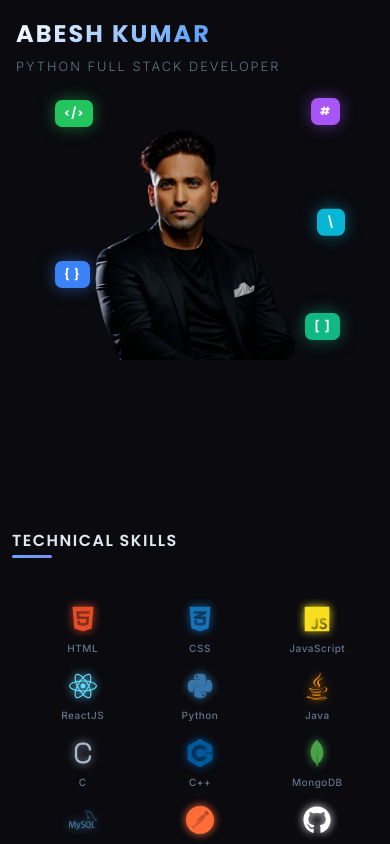
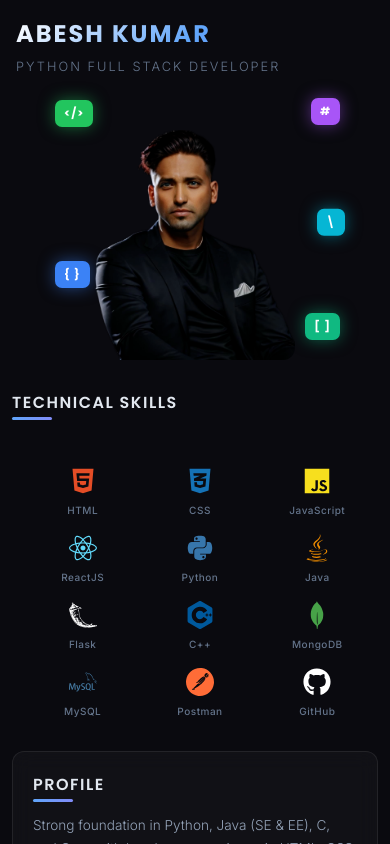
Before and after one commit to AKabesh746348/Portfolio, a React (Create React App) app: page / in a window 390 px wide. Shown: the top 844 px of the page. Built offline with nearby package versions, Linux system fonts and the light colour scheme.

Commit message:
adjustments

```diff
--- a/src/Profile.js
+++ b/src/Profile.js
@@ -5,8 +5,8 @@ import abesh from "./Common/Abesh.png"
 import { MdOutlineAlternateEmail, MdPhone } from "react-icons/md";
 import { FaHtml5, FaCss3Alt, FaReact, FaPython, FaJava, FaGithub, FaGraduationCap } from "react-icons/fa";
 import { IoLogoJavascript } from "react-icons/io5";
-import { SiMongodb, SiMysql, SiPostman, SiCplusplus } from "react-icons/si";
-import { TbLetterC } from "react-icons/tb";
+import { SiMongodb, SiMysql, SiPostman, SiCplusplus, SiFlask } from "react-icons/si";
+
 
 function Profile() {
 
@@ -35,7 +35,7 @@ function Profile() {
               </div>
             </div>
             <div class="col-6">
-              <br /><br /><br /><br /><br /><br /><br />
+              <div className='technical-skills-wrapper'>
                 <h2 className='section-heading'>TECHNICAL SKILLS</h2>
                 <div className='skills-grid'>
                   <div className='skill-icon' style={{ '--glow-color': '#E44D26' }}><FaHtml5 /><span>HTML</span></div>
@@ -44,12 +44,13 @@ function Profile() {
                   <div className='skill-icon' style={{ '--glow-color': '#61DAFB' }}><FaReact /><span>ReactJS</span></div>
                   <div className='skill-icon' style={{ '--glow-color': '#3776AB' }}><FaPython /><span>Python</span></div>
                   <div className='skill-icon' style={{ '--glow-color': '#ED8B00' }}><FaJava /><span>Java</span></div>
-                <div className='skill-icon' style={{ '--glow-color': '#A8B9CC' }}><TbLetterC /><span>C</span></div>
+                  <div className='skill-icon' style={{ '--glow-color': '#FFFFFF' }}><SiFlask /><span>Flask</span></div>
                   <div className='skill-icon' style={{ '--glow-color': '#00599C' }}><SiCplusplus /><span>C++</span></div>
                   <div className='skill-icon' style={{ '--glow-color': '#47A248' }}><SiMongodb /><span>MongoDB</span></div>
                   <div className='skill-icon' style={{ '--glow-color': '#4479A1' }}><SiMysql /><span>MySQL</span></div>
                   <div className='skill-icon' style={{ '--glow-color': '#FF6C37' }}><SiPostman /><span>Postman</span></div>
                   <div className='skill-icon' style={{ '--glow-color': '#ffffff' }}><FaGithub /><span>GitHub</span></div>
+                </div>
               </div>
             </div>
 
--- a/src/Profile.scss
+++ b/src/Profile.scss
@@ -431,6 +431,10 @@
     }
 }
 
+.technical-skills-wrapper {
+    margin-top: 15rem;
+}
+
 .skills-grid {
     display: grid;
     grid-template-columns: repeat(4, 1fr);
@@ -450,7 +454,7 @@
     svg {
         font-size: 40px;
         color: var(--glow-color);
-        animation: glowPulse 3s ease-in-out infinite;
+        transition: filter 0.3s ease;
     }
 
     span {
@@ -519,6 +523,10 @@
         grid-template-columns: repeat(3, 1fr);
         gap: 20px;
         margin-left: 10px;
+    }
+
+    .technical-skills-wrapper {
+        margin-top: 30px !important;
     }
 
     .skill-icon svg {
```
Lines whose indentation alone changed are shown as unchanged.
